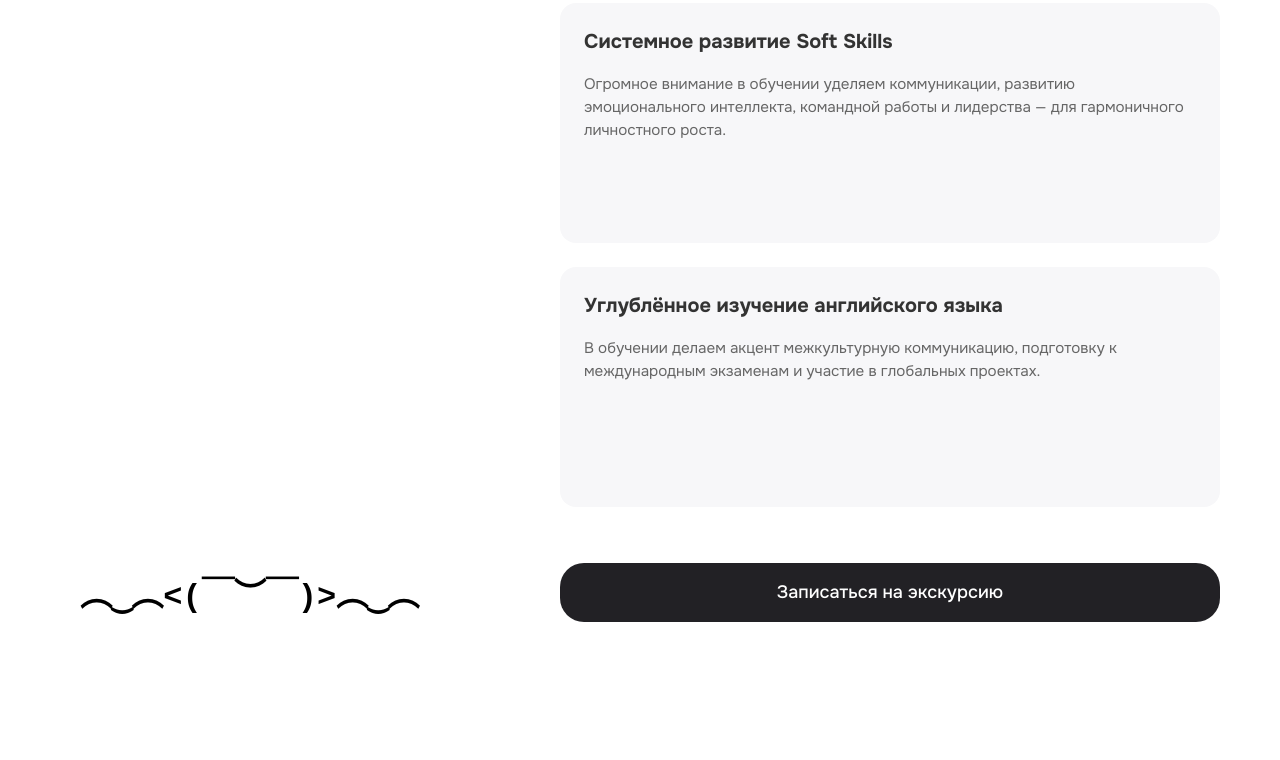
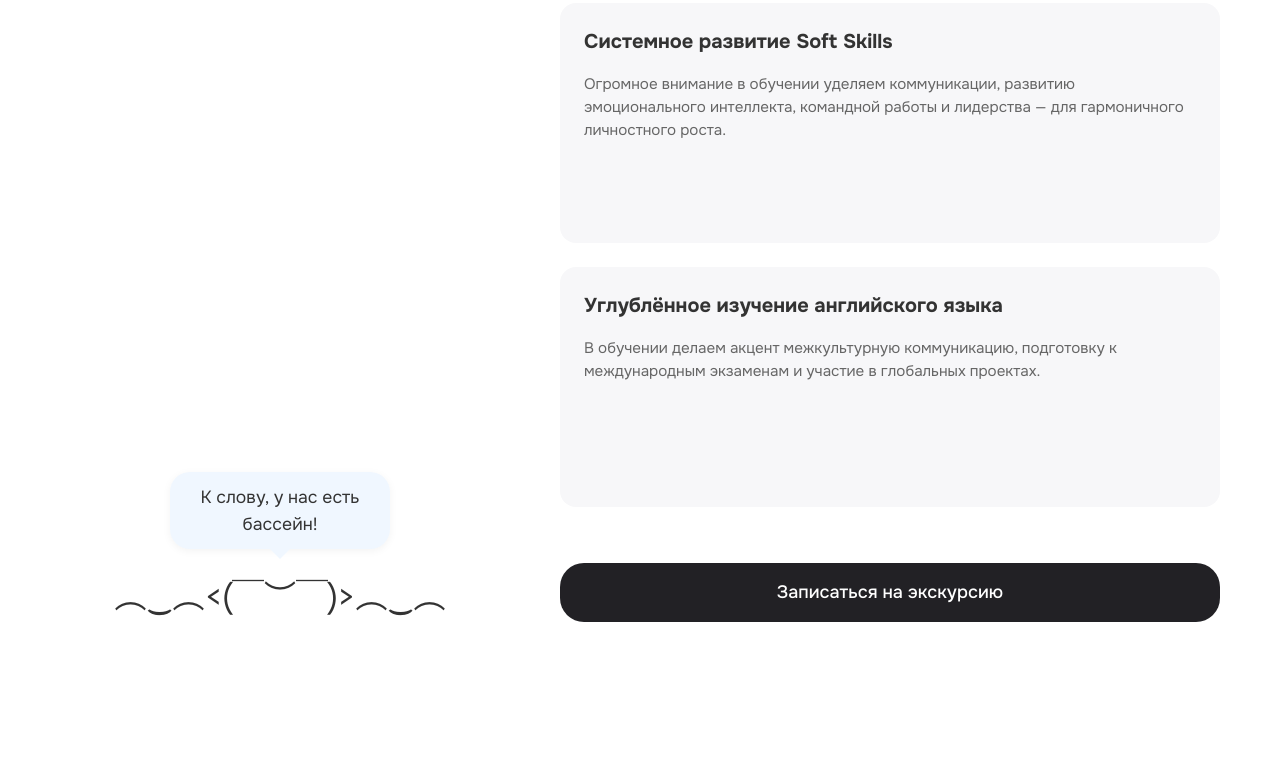
Before and after one commit to shmelevmattew/1-11School, a plain HTML site: page index.html in a window 1280 px wide. Shown: the part 1924-2684 px from the top of the page. Drawn offline with Linux system fonts and the light colour scheme.

Commit message:
к слову есть бассеин

```diff
--- a/index.html
+++ b/index.html
@@ -165,7 +165,10 @@
                         <div class="mission__visual">
                             <!-- Здесь будут изображения -->
                         </div>
-                        <div class="mission__pool-emoji">︵‿︵<(￣︶￣)>︵‿︵</div>
+                        <div class="mission__bubble-wrapper">
+                            <div class="mission__pool-message">К слову, у нас есть бассейн!</div>
+                            <div class="mission__pool-emoji">︵‿︵<(￣︶￣)>︵‿︵</div>
+                        </div>
                     </div>
 
                     <div class="mission__features">
--- a/src/styles/main.css
+++ b/src/styles/main.css
@@ -771,6 +771,7 @@ ul, ol {
 .mission {
   padding: 80px 0;
   background-color: var(--color-white);
+  position: relative;
 }
 
 .mission__grid {
@@ -849,14 +850,53 @@ ul, ol {
   position: relative;
 }
 
+.mission__bubble-wrapper {
+  position: absolute;
+  bottom: 0;
+  width: 100%;
+  height: 150px;
+  margin-top: 30px;
+}
+
+.mission__pool-message {
+  text-align: center;
+  background-color: #f0f7ff;
+  padding: 12px 20px;
+  border-radius: 20px;
+  position: absolute;
+  top: 0;
+  left: 50%;
+  transform: translateX(-50%);
+  max-width: 300px;
+  font-size: 1.1rem;
+  color: var(--color-text);
+  box-shadow: 0 2px 8px rgba(0, 0, 0, 0.05);
+  z-index: 2;
+}
+
+.mission__pool-message::after {
+  content: '';
+  position: absolute;
+  bottom: -10px;
+  left: 50%;
+  transform: translateX(-50%);
+  width: 0;
+  height: 0;
+  border-left: 10px solid transparent;
+  border-right: 10px solid transparent;
+  border-top: 10px solid #f0f7ff;
+}
+
 .mission__pool-emoji {
+  text-align: center;
+  font-size: 2rem;
   position: absolute;
-  bottom: 0px;
-  left: 20px;
-  font-family: monospace;
-  font-size: 2rem;
-  color: #000000;
-  font-weight:600;
+  bottom: 0;
+  left: 50%;
+  transform: translateX(-50%);
+  color: var(--color-text);
+  z-index: 1;
+  white-space: nowrap;
 }
 
 /* Адаптивность для планшетов */
@@ -894,9 +934,17 @@ ul, ol {
     font-size: 1rem;
   }
 
+  .mission__bubble-wrapper {
+    height: 130px;
+  }
+
+  .mission__pool-message {
+    font-size: 1rem;
+    max-width: 280px;
+  }
+
   .mission__pool-emoji {
-    font-size: 1.25rem;
-    bottom: -40px;
+    font-size: 1.3rem;
   }
 }
 
```
